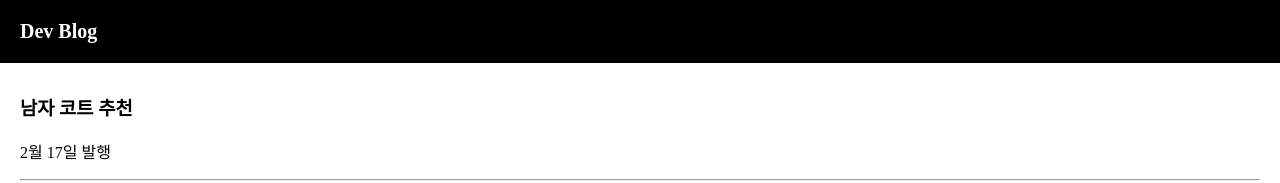
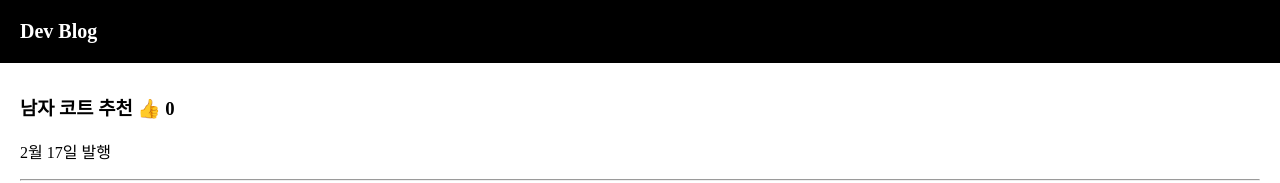
Before and after one commit to myj1217/blog-project, a React (Create React App) app in the folder blog/: page / in a window 1280 px wide. Shown: the top 183 px of the page. Built offline with nearby package versions, Linux system fonts and the light colour scheme.

Commit message:
Add like

```diff
--- a/blog/src/App.js
+++ b/blog/src/App.js
@@ -1,3 +1,5 @@
+/* eslint-disable */
+
 import React, { useState } from 'react';
 import logo from './logo.svg';
 import './App.css';
@@ -6,7 +8,7 @@
 
   // state 데이터, state 변경 함수
   let [글제목, 글제목변경] = useState(['남자 코트 추천', '강남 우동 맛집', '남양주 카페 추천']);
-
+  let [따봉, 따봉변경] = useState(0);
   let posts = '강남 고기 맛집';
 
   return (
@@ -15,7 +17,7 @@
         <div>Dev Blog</div>
       </div>
       <div className="list">
-        <h3> { 글제목[0] } </h3>
+        <h3> { 글제목[0] } <span onClick={ ()=>{ 따봉변경(따봉 + 1) } }>👍</span> { 따봉 } </h3>
         <p>2월 17일 발행</p>
         <hr/>
       </div>
```
